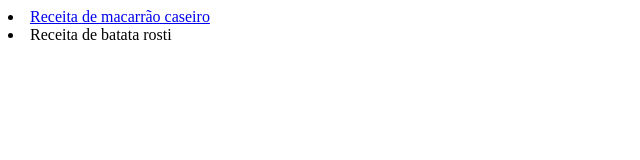
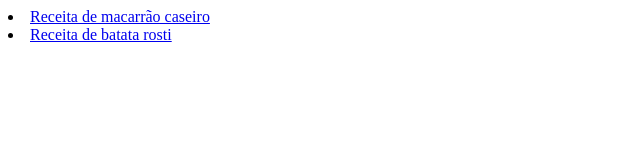
Before and after one commit to joa738/odin_recipes, a plain HTML site: page index.html in a window 1280 px wide. Shown: the whole page, without its empty margins (0-640 px from the left). Drawn offline with Linux system fonts and the light colour scheme.

Commit message:
atualização de linkbatata host no index.html

```diff
--- a/index.html
+++ b/index.html
@@ -8,6 +8,6 @@
 </head>
 <body>
     <li><a href="./macarrao.html">Receita de macarrão caseiro</a></li>
-    <li><a href="./batata.html"></a>Receita de batata rosti</li>
+    <li><a href="./batata.html">Receita de batata rosti</a></li>
 </body>
 </html>
```
